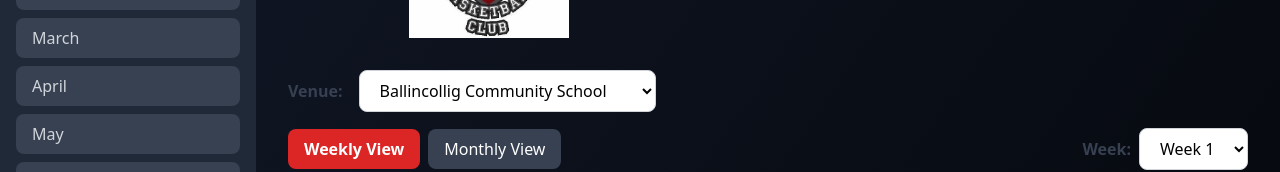
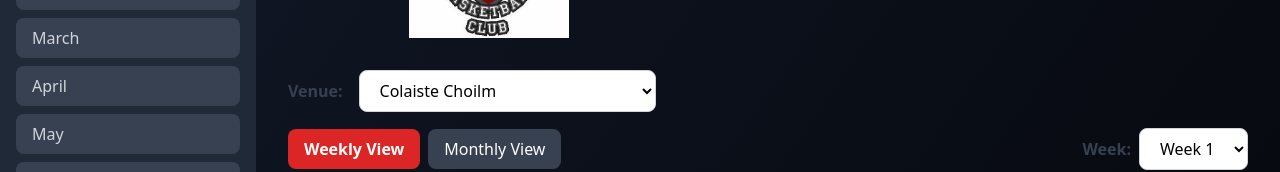
Before and after one commit to millsy5/basketball-scheduler, a website: page public/index.html in a window 1280 px wide. Shown: the part 154-326 px from the top of the page. Drawn offline with nearby package versions, Linux system fonts and the light colour scheme; no server answers.

Commit message:
Change default venue to Colaiste Choilm

```diff
--- a/public/app.js
+++ b/public/app.js
@@ -16,7 +16,7 @@ let bookings = [];
 let selectedSlot = null;
 let currentYear = 2026;
 let currentMonth = new Date().getMonth(); // Current month
-let currentSchool = 'Ballincollig Community School';
+let currentSchool = 'Colaiste Choilm';
 let currentWeek = 1; // Current week (1-based)
 let viewMode = 'weekly'; // 'weekly' or 'monthly'
 let pendingUnbook = null; // Track pending unbooking operation
--- a/public/index.html
+++ b/public/index.html
@@ -35,8 +35,8 @@
                 <div class="flex items-center gap-4">
                     <label class="text-gray-700 font-semibold">Venue:</label>
                     <select onchange="selectSchool(this.value)" id="schoolDropdown" class="px-4 py-2 rounded-lg border border-gray-300 bg-white">
-                        <option value="Colaiste Choilm">Colaiste Choilm</option>
-                        <option value="Ballincollig Community School" selected>Ballincollig Community School</option>
+                        <option value="Colaiste Choilm" selected>Colaiste Choilm</option>
+                        <option value="Ballincollig Community School">Ballincollig Community School</option>
                         <option value="Bishopstown Community School">Bishopstown Community School</option>
                     </select>
                 </div>
```
